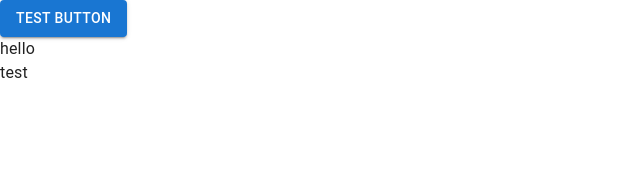
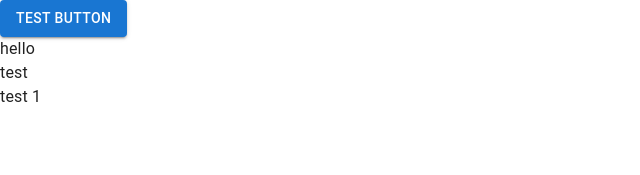
Before and after one commit to FahadAminShovon/copilot-test, a React (Vite) app: page / in a window 1280 px wide. Shown: the top 175 px of the page, without its empty margins (0-640 px from the left). Built offline with nearby package versions, Linux system fonts and the light colour scheme.

Commit message:
:wrench: setup pre-commit-hook

```diff
--- a/package.json
+++ b/package.json
@@ -49,6 +49,6 @@
     "vite": "^5.1.0"
   },
   "simple-git-hooks": {
-    "pre-commit": "pretty-quick --staged"
+    "pre-commit": "npx pretty-quick --staged"
   }
 }
--- a/src/App.tsx
+++ b/src/App.tsx
@@ -7,6 +7,7 @@ function App() {
       <Button variant='contained'>Test button</Button>
       <Typography>hello</Typography>
 			<Typography>test</Typography>
+			<Typography>test 1</Typography>
     </>
   );
 }
```
